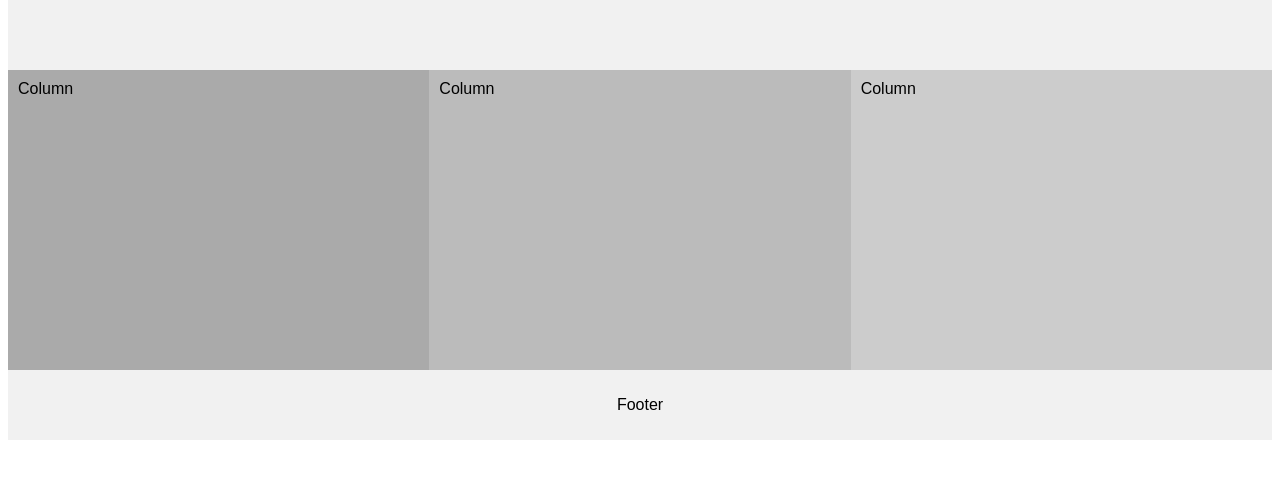
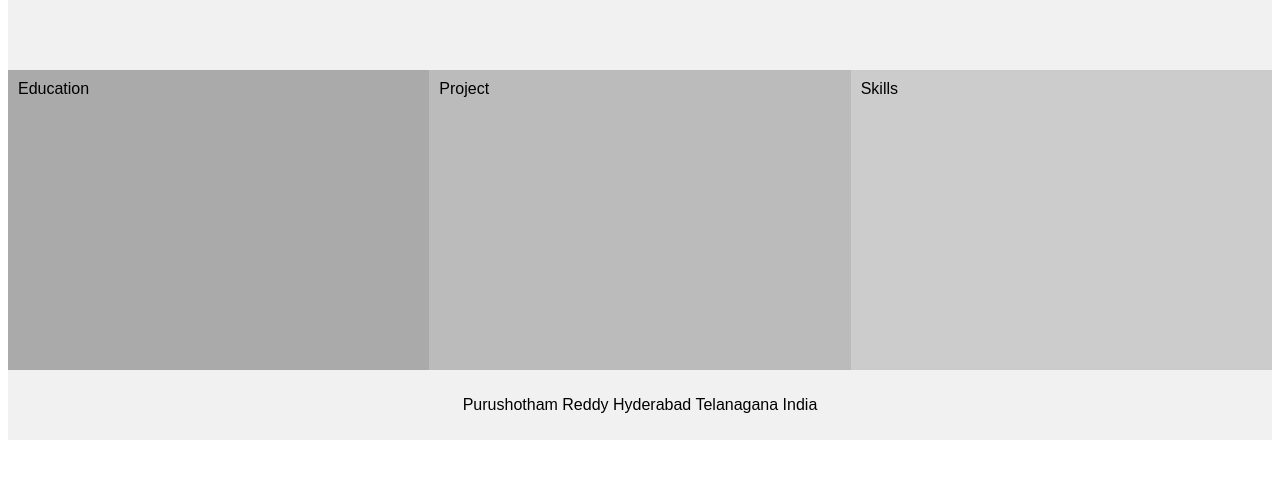
Before and after one commit to Purushotham330/TEST, a plain HTML site: page index.html in a window 1280 px wide. Shown: the part 146-624 px from the top of the page. Drawn offline with Linux system fonts and the light colour scheme.

Commit message:
Add files via upload

```diff
--- a/index.html
+++ b/index.html
@@ -1,7 +1,7 @@
 <!DOCTYPE html>
 <html lang="en">
 <head>
-<title>CSS Template</title>
+<title>My Profile</title>
 <meta charset="utf-8">
 <meta name="viewport" content="width=device-width, initial-scale=1">
 <style>
@@ -60,13 +60,13 @@ body {
 </div>
 
 <div class="row">
-  <div class="column" style="background-color:#aaa;">Column</div>
-  <div class="column" style="background-color:#bbb;">Column</div>
-  <div class="column" style="background-color:#ccc;">Column</div>
+  <div class="column" style="background-color:#aaa;">Education</div>
+  <div class="column" style="background-color:#bbb;">Project</div>
+  <div class="column" style="background-color:#ccc;">Skills</div>
 </div>
 
 <div class="footer">
-  <p>Footer</p>
+  <p>Purushotham Reddy Hyderabad Telanagana India </p>
 </div>
 
 </body>
```
